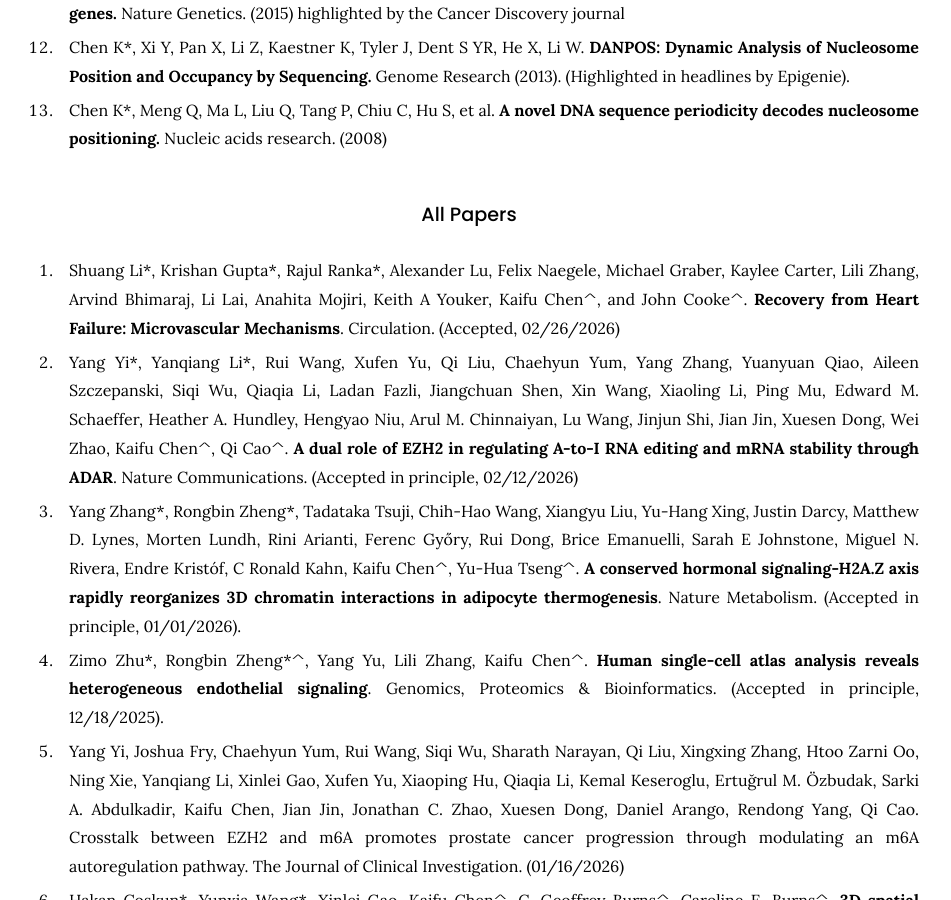
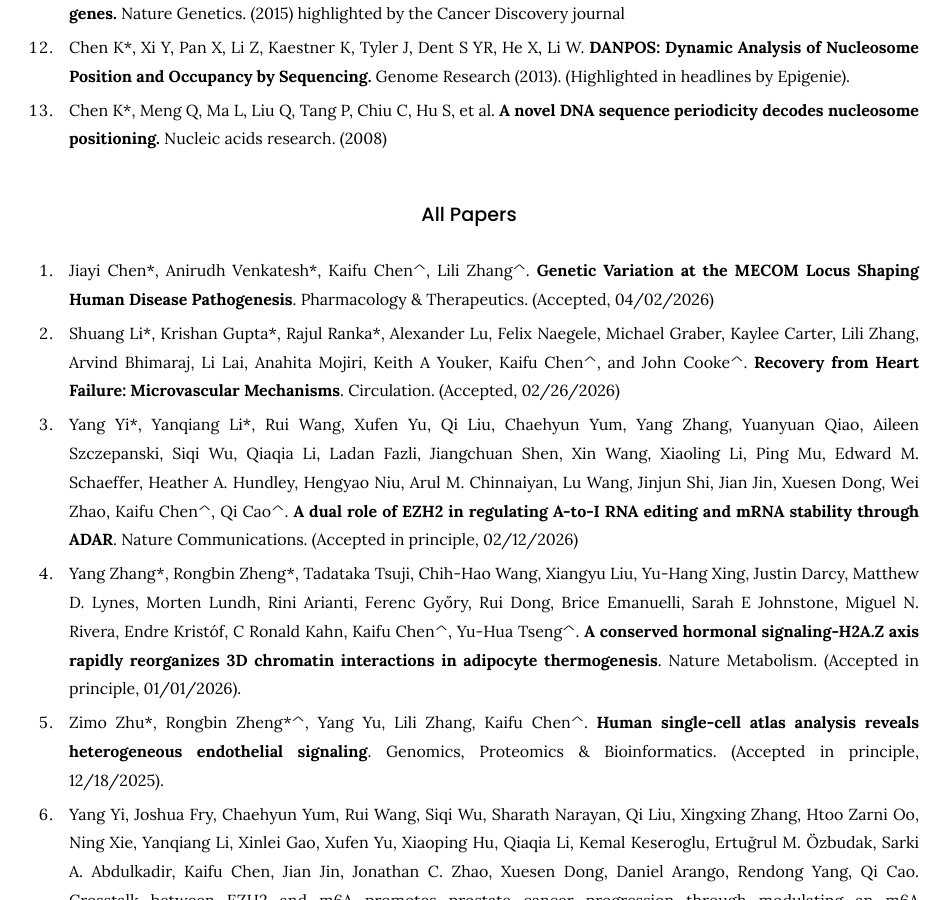
Before and after one commit to kaifuchenlab/kaifuchenlab.github.io, a Jekyll site: the page built from 3.publication/index.md, in a window 1280 px wide and 900 px high, scrolled down 1361 px. Shown: the whole window, without its empty margins (171-1122 px from the left). Built offline with Jekyll 4.4.1, drawn with Linux system fonts in a browser that asks for light colours.

Commit message:
Update index.md

```diff
--- a/3.publication/index.md
+++ b/3.publication/index.md
@@ -47,6 +47,8 @@ Genome Research (2013). (Highlighted in headlines by Epigenie).
 Nucleic acids research. (2008)
 
 ### All Papers
+
+108. Jiayi Chen\*, Anirudh Venkatesh\*, Kaifu Chen^, Lili Zhang^. **Genetic Variation at the MECOM Locus Shaping Human Disease Pathogenesis**. Pharmacology & Therapeutics. (Accepted, 04/02/2026)
 
 107. Shuang Li\*, Krishan Gupta\*, Rajul Ranka\*, Alexander Lu, Felix Naegele, Michael Graber, Kaylee Carter, Lili Zhang, Arvind Bhimaraj, Li Lai, Anahita Mojiri, Keith A Youker, Kaifu Chen^, and John Cooke^. **Recovery from Heart Failure: Microvascular Mechanisms**. Circulation. (Accepted, 02/26/2026)
 
```
